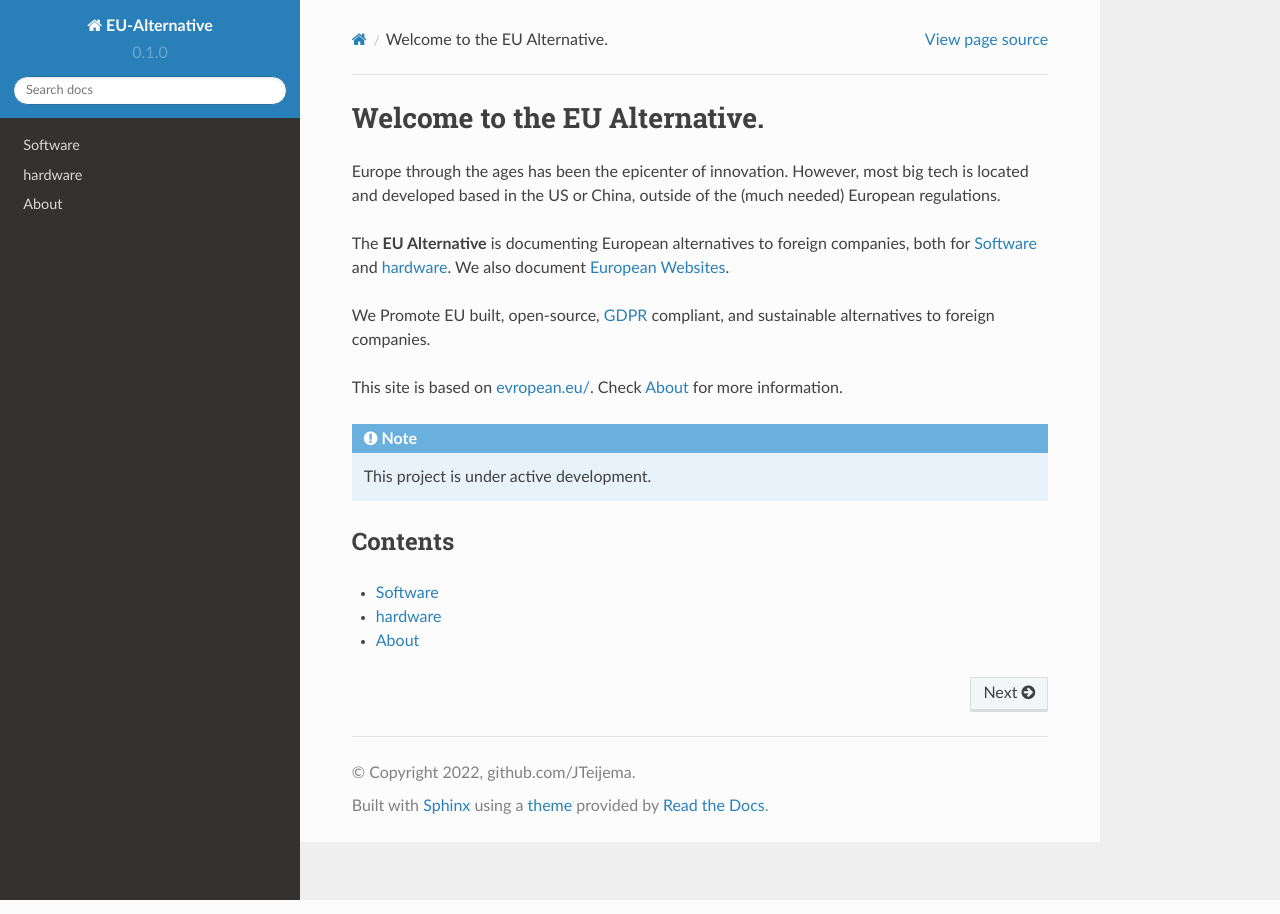
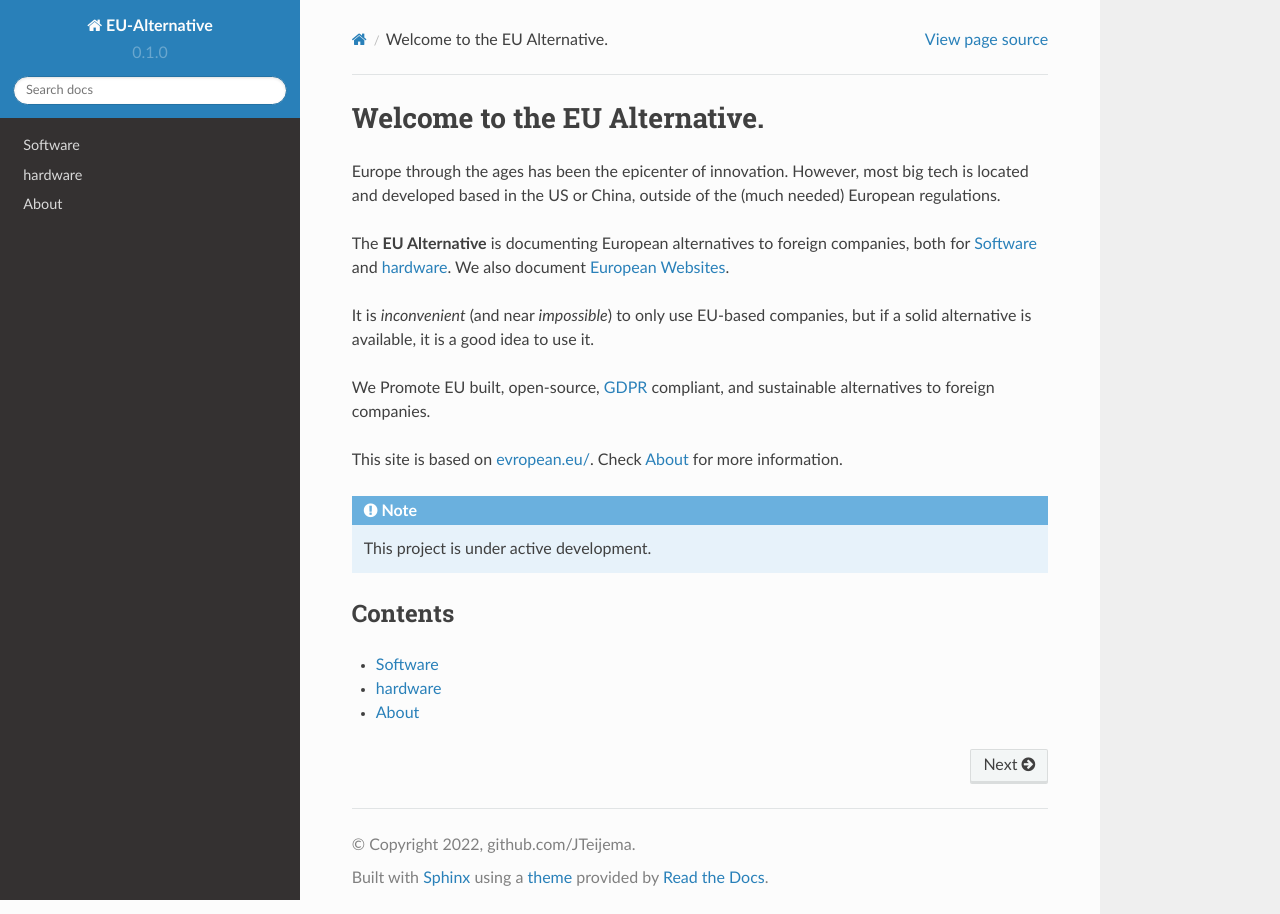
Before and after one commit to jteijema/EU-Alternative, a Sphinx documentation site: the page built from docs/source/index.rst, in a window 1280 px wide. Built offline with Sphinx 7.4.7 and the Read the Docs theme 2.0.0, drawn with Linux system fonts in a browser that asks for light colours.

Commit message:
Update index.rst

```diff
--- a/docs/source/index.rst
+++ b/docs/source/index.rst
@@ -8,6 +8,9 @@ needed) European regulations.
 The **EU Alternative** is documenting European alternatives to foreign
 companies, both for :doc:`software` and :doc:`hardware`. We also document
 :doc:`EU-link`.
+
+It is *inconvenient* (and near *impossible*) to only use EU-based companies, but
+if a solid alternative is available, it is a good idea to use it.
 
 We Promote EU built, open-source, `GDPR <https://gdpr.eu/>`__ compliant, and
 sustainable alternatives to foreign companies.
```
